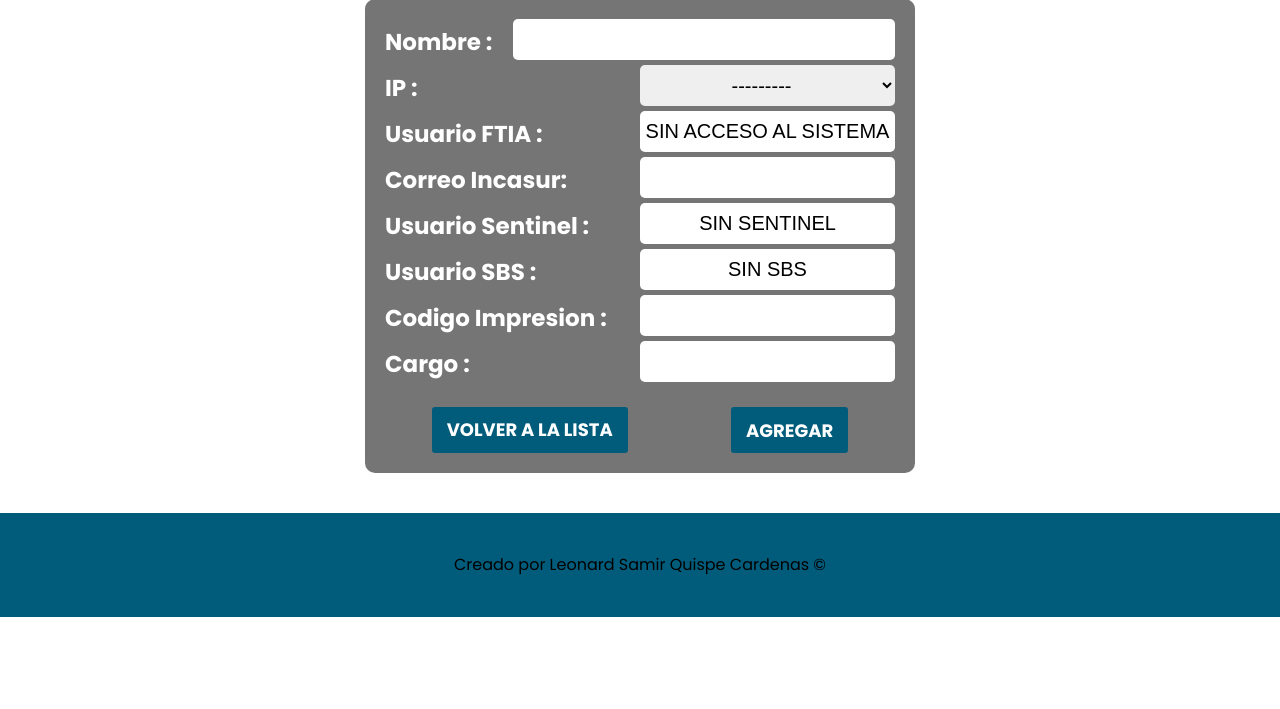
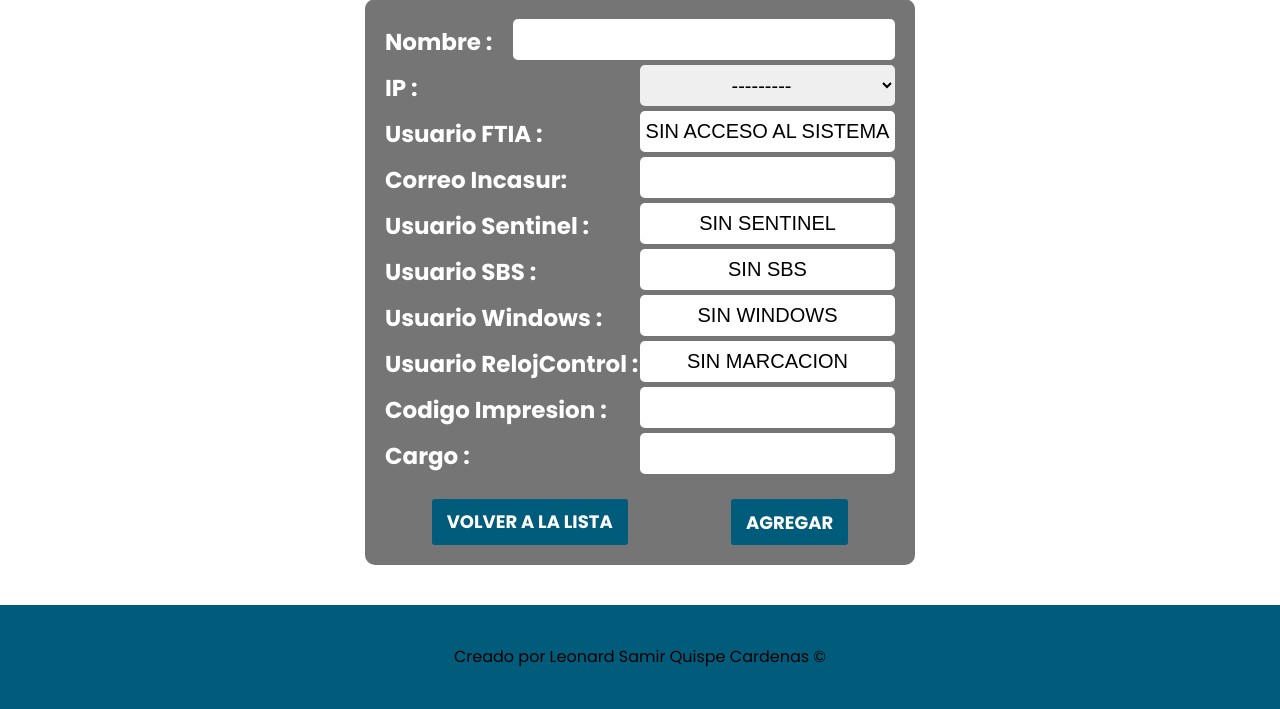
Before and after one commit to ViTh0X/incasur-projecto, a Django app: page /colaboradores/agregar-colaborador/ in a window 1280 px wide. Shown: the part 251-960 px from the top of the page. Before the commit the page ends 868 px from the top, so only its background shows below. Run offline with Django 5.2, Linux system fonts and the light colour scheme; data that the repository does not hold is empty; parts of the project's set-up code (start-up, migrations or seed data) failed here and were passed over.

```diff
--- a/AdministradorTI/bkinformacion/task.py
+++ b/AdministradorTI/bkinformacion/task.py
@@ -39,9 +39,11 @@ def ejecutar_backup_informacion():
                     lista_backups_informacion.objects.filter(fecha_modificacion__year=año_actual,fecha_modificacion__month=mes_actual,ip=ip_filtrada).delete()
                     listaRutasLocales = SSH_instancia.rutasIniciales(["Documentos","Escritorio","Descargas","Discos"])
                     listaRutas = SSH_instancia.creaRutasRemotas(username,listaRutasLocales)
+                    print("Inicio la ejecucion del Backup Espere...")
                     for rutas in listaRutas:
                         llave, valor = list(rutas.items())[0]
                         SSH_instancia.realizarBKUP(str(valor),str(llave),"")
+                    print("Termino La ejecucion del Backup")
                     SSH_instancia.cerrarConexiones()
                     existen_errores = SSH_instancia.verificar_archivos_logs(host=string_ip)
                     if existen_errores:
--- a/AdministradorTI/colaboradores/models.py
+++ b/AdministradorTI/colaboradores/models.py
@@ -24,6 +24,8 @@ class lista_colaboradores(models.Model):
     correo = models.CharField(max_length=50,unique=True)
     usuario_sentinel = models.CharField(max_length=15, unique=True,default="SIN SENTINEL")
     usuario_sbs = models.CharField(max_length=15,unique=True,default="SIN SBS")
+    usuario_windows = models.CharField(max_length=15,unique=True,default="SIN WINDOWS")
+    usuario_reloj_control = models.CharField(max_length=15,unique=True,default="SIN MARCACION")
     codigo_impresion_colaborador = models.CharField(max_length=20,unique=True)
     cargo_colaborador = models.CharField(max_length=70)
     estado_colaboradores = models.ForeignKey(estado_colaboradores,on_delete=models.CASCADE)
@@ -40,4 +42,4 @@ class lista_colaboradores(models.Model):
 class colaboradorForm(forms.ModelForm):
     class Meta:
         model = lista_colaboradores
-        fields = ['nombre_colaborador','ip_colaborador','usuario_sistema','correo','usuario_sentinel','usuario_sbs','codigo_impresion_colaborador','cargo_colaborador']
+        fields = ['nombre_colaborador','ip_colaborador','usuario_sistema','correo','usuario_sentinel','usuario_sbs','usuario_windows','usuario_reloj_control','codigo_impresion_colaborador','cargo_colaborador']
--- a/AdministradorTI/colaboradores/views.py
+++ b/AdministradorTI/colaboradores/views.py
@@ -62,10 +62,12 @@ def generar_excel_nuevocolab(request,pk):
     hoja['P9'] = str(colaborador.correo).lower()
     hoja['H10'] = str(colaborador.usuario_sistema)
     hoja['R10'] = str(colaborador.usuario_sentinel)
-    hoja['R11'] = colaborador.ip_colaborador.ip
+    hoja['R11'] = str(colaborador.usuario_reloj_control)
+    hoja['R13'] = colaborador.ip_colaborador.ip
     usuario_correo_str = str(colaborador.correo)
     usuario_correo_str = usuario_correo_str[0:usuario_correo_str.find('@')]
-    hoja['H12'] = str(usuario_correo_str).upper()
+    hoja['H11'] = str(colaborador.usuario_windows).lower()
+    hoja['H12'] = str(usuario_correo_str).lower()
     hoja['R12'] = str(colaborador.usuario_sbs)
     hoja['H14'] = str(colaborador.codigo_impresion_colaborador)
     hoja['G29'] = str(colaborador.nombre_colaborador).upper()
@@ -143,7 +145,7 @@ def cesar_colaborador(request,pk):
 def generar_excel_colab(request):
     fecha_hora = datetime.now()
     colaboradores = lista_colaboradores.objects.all()
-    data_df = colaboradores.values('nombre_colaborador','ip_colaborador','usuario_sistema','correo','usuario_sentinel','codigo_impresion_colaborador','cargo_colaborador','estado_colaboradores')
+    data_df = colaboradores.values('nombre_colaborador','ip_colaborador','usuario_sistema','correo','usuario_sentinel','usuario_windows','usuario_reloj_control','codigo_impresion_colaborador','cargo_colaborador','estado_colaboradores')
     df = pd.DataFrame(list(data_df))
     df['estado_colaboradores'] = df['estado_colaboradores'].replace({1:'ACTIVO',2:'CESADO'})
     df = df.rename(columns={
@@ -152,6 +154,8 @@ def generar_excel_colab(request):
         'usuario_sistema': 'Codigo Sistema',
         'correo': 'Correo Interno',
         'usuario_sentinel': 'Usuario Sentinel',
+        'usuario_windows': 'Usuario Windows',
+        'usuario_reloj_control' : 'Usuario Reloj Control',
         'codigo_impresion_colaborador': 'Codigo Impresion',
         'cargo_colaborador':'Cargo',
         'estado_colaboradores' :'Estado'
--- a/AdministradorTI/templates/colaboradores/agregar_colaborador.html
+++ b/AdministradorTI/templates/colaboradores/agregar_colaborador.html
@@ -51,6 +51,20 @@
                             </div>
                         </div>
                         <div class="campo">
+                            <label class="campo--label">Usuario Windows :</label>
+                            <div class="campos__formulario--normal">
+                                {{ formulario.usuario_windows }}
+                                {{ formulario.usuario_windows.errors }}
+                            </div>
+                        </div>
+                        <div class="campo">
+                            <label class="campo--label">Usuario RelojControl :</label>
+                            <div class="campos__formulario--normal">
+                                {{ formulario.usuario_reloj_control }}
+                                {{ formulario.usuario_reloj_control.errors }}
+                            </div>
+                        </div>
+                        <div class="campo">
                             <label class="campo--label">Codigo Impresion :</label>
                             <div class="campos__formulario--normal">
                                 {{ formulario.codigo_impresion_colaborador }}
--- a/AdministradorTI/templates/colaboradores/lista_colaboradores.html
+++ b/AdministradorTI/templates/colaboradores/lista_colaboradores.html
@@ -40,6 +40,7 @@
                         <th>Correo Empresarial</th>
                         <th>Usuario Sentinel</th>
                         <th>Usuario SBS</th>
+                        <th>Usuario Windows</th>
                         <th>Cod Impresion</th>
                         <th>Cargo Colaborador</th>
                         <th>Estado</th>
@@ -55,6 +56,7 @@
                         <td>{{ colaborador.correo }}</td>
                         <td>{{ colaborador.usuario_sentinel }}</td>
                         <td>{{ colaborador.usuario_sbs }}</td>
+                        <td>{{ colaborador.usuario_windows }}</td>
                         <td>{{ colaborador.codigo_impresion_colaborador }}</td>
                         <td>{{ colaborador.cargo_colaborador }}</td>
                         <td>{{ colaborador.estado_colaboradores }}</td>
```
Also changed, not shown: AdministradorTI/inventario_hardware/task.py (+0 -7 lines), AdministradorTI/templates/colaboradores/editar_colaborador.html (+14 -0 lines), AdministradorTI/utilidades/utilidades_ssh.py (+5 -13 lines), 2 other files.
